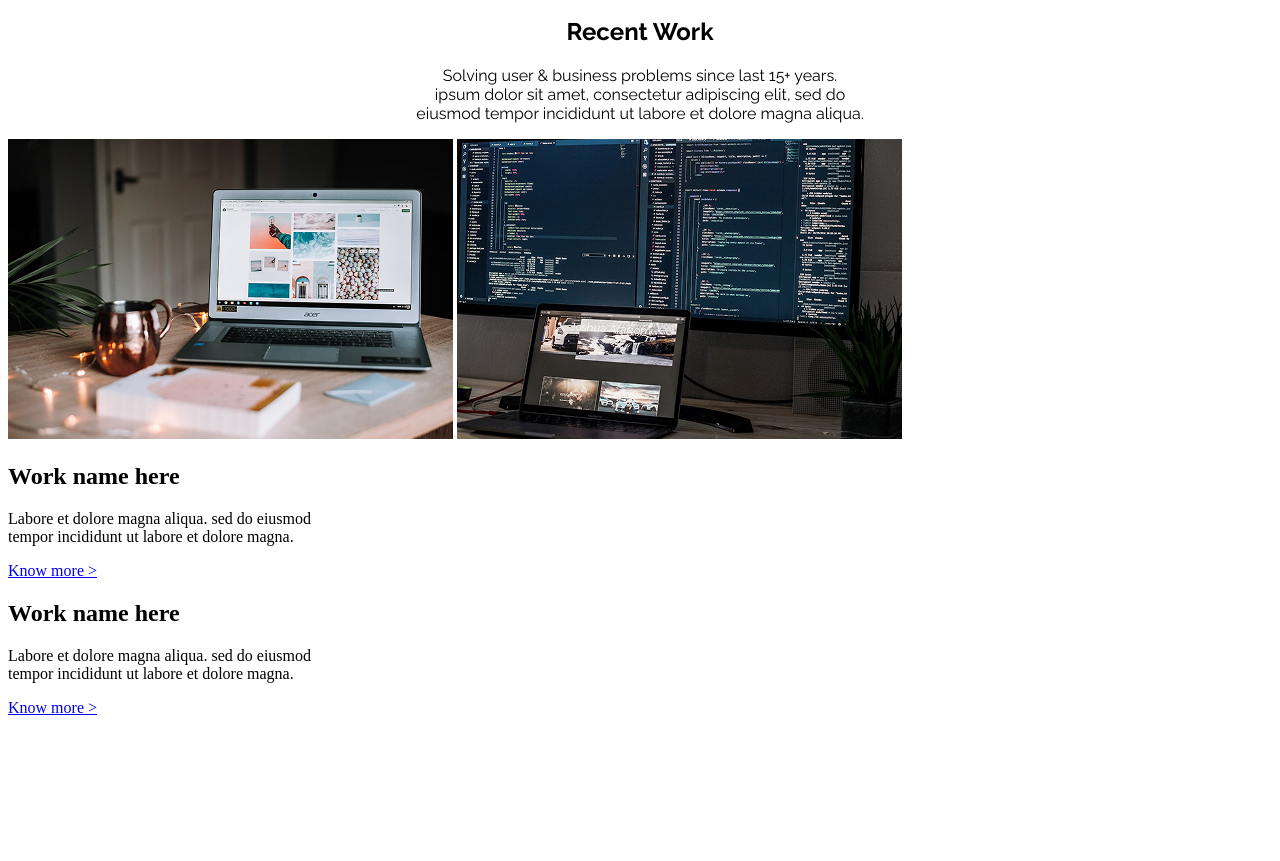
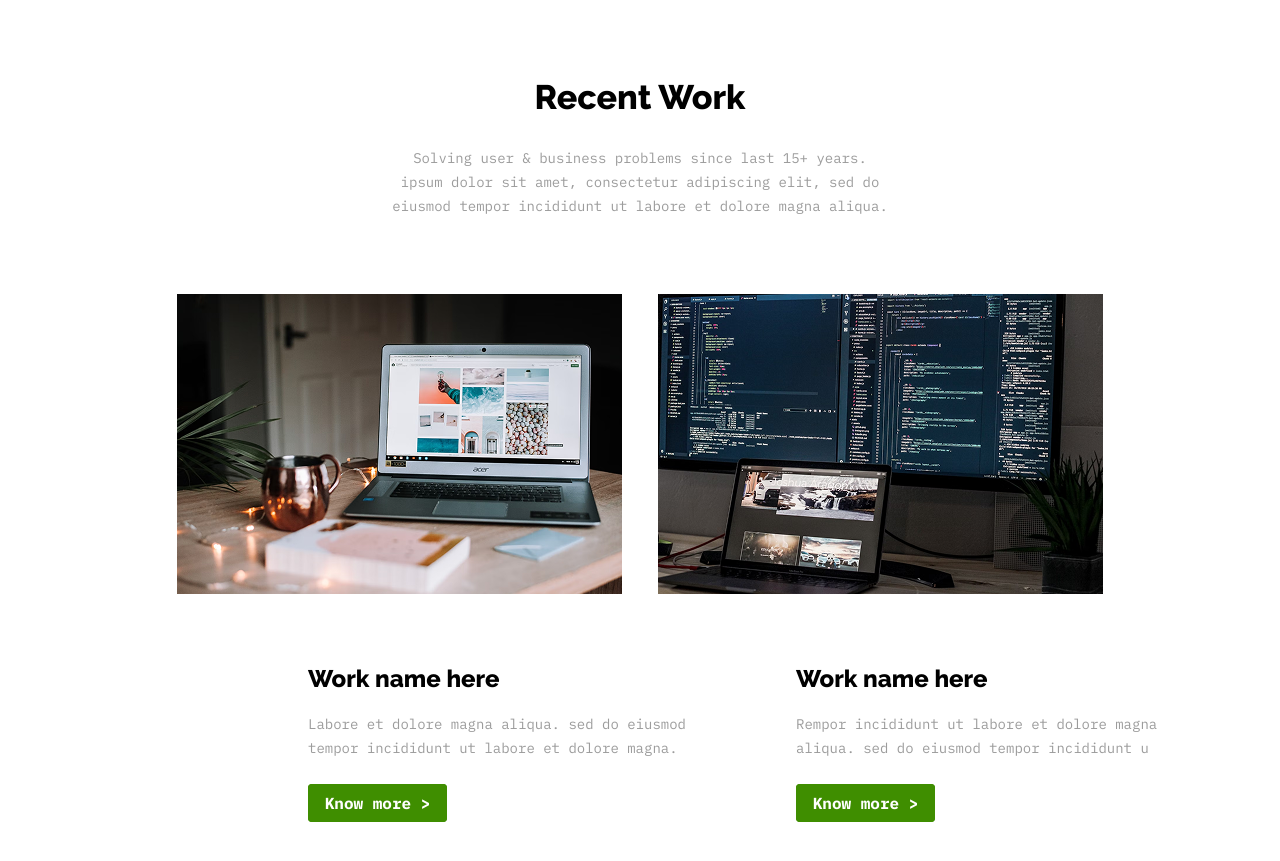
Before and after one commit to pedrobaa72-wq/Segundo-Parcial, a plain HTML site: page index.html in a window 1280 px wide. Shown: the part 2256-3117 px from the top of the page. Before the commit the page ends 2981 px from the top, so only its background shows below. Drawn offline with Linux system fonts and the light colour scheme.

Commit message:
css
css terminado

```diff
--- a/index.html
+++ b/index.html
@@ -135,20 +135,29 @@
  eiusmod tempor incididunt ut labore et dolore magna aliqua.  </p>
  </div>
  <div class="recent_work_image">
+ <div class="recent_work_images">
   <img src="images/work 1.png" alt="">
   <img src="images/work 2.png" alt="">
   </div>
 
  <div class="work_name">
   <div class="work_name_description">
+    <div class="work_name_descriptiono">
   <h2>Work name here</h2>
 <p>Labore et dolore magna aliqua. sed do eiusmod<br>tempor incididunt ut labore et dolore magna.</p>
-<a href="#" class="work_name_button">Know more ></a>
+<div class="work_name_buttono">
+<a href="#" class="work_name_buttono">Know more ></a>
+</div>
+    </div>
 
-<h2>Work name here</h2>
-<p>Labore et dolore magna aliqua. sed do eiusmod<br>tempor incididunt ut labore et dolore magna.</p>
-<a href="#" class="work_name_button">Know more ></a>
+ <div class="work_name_descriptionu">
+  <h2>Work name here</h2>
+<p>Rempor incididunt ut labore et dolore magna<br> aliqua. sed do eiusmod tempor incididunt u</p>
+<div class="work_name_buttonu">
+<a href="#" class="work_name_buttonu">Know more ></a>
+</div>
 
+</div>
 </div>
 
 
--- a/styles.css
+++ b/styles.css
@@ -269,12 +269,86 @@ margin-top: 35px;
 margin-bottom: 85px;
 }
 
-.recent_work_header {
-text-align: center;
-font-family: raleway;
+
+.recent_work {
+margin-top: 80px;
+margin-bottom: 80px;
+}
+
+.recent_work_header h2{
+  font-family: raleway;
+  font-weight: 800;
+  text-align: center;
+  font-size: 34px;
+}
+
+.recent_work_header p{
+font-family: ibm plex mono;
+  color: #9c9c9c;
+  font-size: 14px;
+  text-align: center;
+  line-height: 24px;
+  margin-bottom: 76px;
+}
+
+.recent_work_images {
+display: flex;
+gap: 36px;
+justify-content: center;
+margin-bottom: 50px;
+}
+
+.work_name_description h2{
+  font-family: raleway;
+  font-weight: 800;
+  text-align:center;
+  font-size: 24px;
+  text-align: left;
 
 }
 
-.work_name {
+.work_name_description p{
+  font-family: ibm plex mono;
+  color: #9c9c9c;
+  font-size: 14px;
+  text-align: center;
+  line-height: 24px;
+text-align: left;
+margin-bottom: 24px;
+}
+
+.work_name_description{
   display: flex;
+  align-items: center;
+  gap: 110px;
+  margin-left: 300px;
 }
+
+.work_name_buttono {
+  font-family: ibm plex mono;
+color: #fff;
+font-weight: bold;
+text-decoration: none;
+ background-color: #3F8E00;
+  width: 139px;
+   height: 38px;
+  display: flex;
+   align-items: center;
+  justify-content: center;
+    border-radius: 4px;
+
+}
+
+.work_name_buttonu {
+  font-family: ibm plex mono;
+color: #fff;
+font-weight: bold;
+text-decoration: none;
+ background-color: #3F8E00;
+  width: 139px;
+   height: 38px;
+  display: flex;
+   align-items: center;
+  justify-content: center;
+    border-radius: 4px;
+}
```
